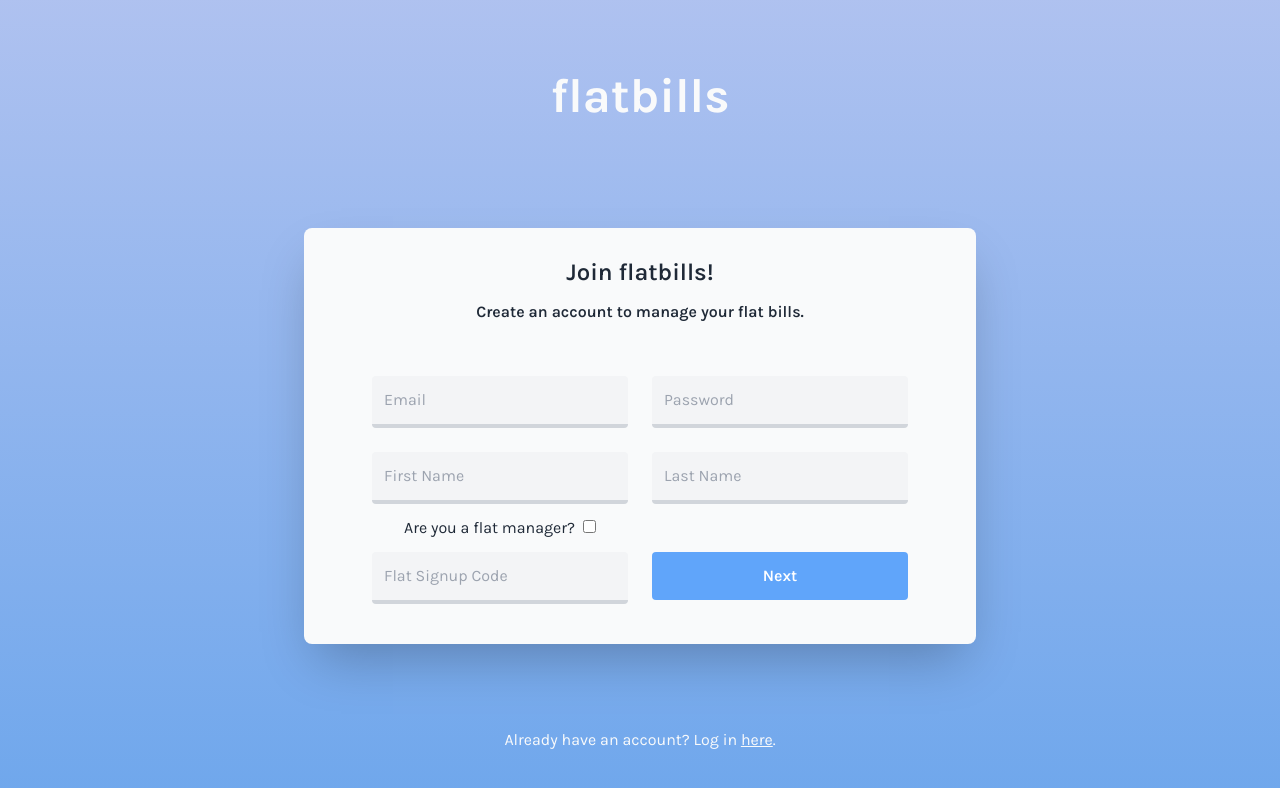
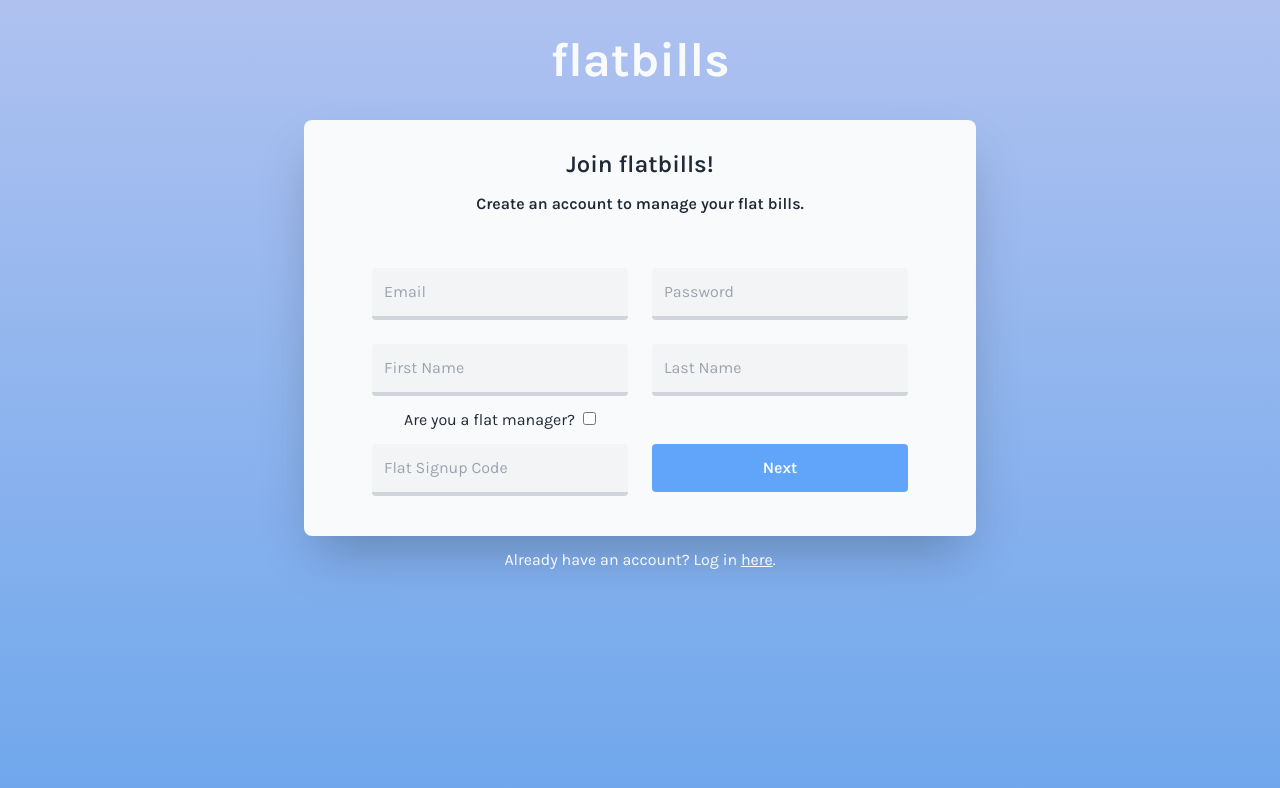
Before and after one commit to ethan-fraser/cosc349-assignment1, a React (Create React App) app in the folder webserver/: page /register in a window 1280 px wide. Shown: the top 788 px of the page. Built offline with nearby package versions, Linux system fonts and the light colour scheme; no server answers.

Commit message:
UI fixes

```diff
--- a/webserver/src/pages/Dashboard.js
+++ b/webserver/src/pages/Dashboard.js
@@ -199,7 +199,10 @@ class Dashboard extends React.Component {
         return (
             <div>
                 <nav className="bg-blue-400 flex flex-row">
-                    <h1 className="text-3xl text-gray-50 font-black text-left py-3 pl-5"><Link to="/dashboard">flatbills</Link></h1>
+                    <div className="flex flex-row">
+                        <h1 className="text-3xl text-gray-50 font-black text-left py-3 pl-5"><Link to="/dashboard">flatbills</Link></h1>
+                        <h2 className="text-3xl text-gray-200 font-black text-left py-3 ml-3">{UserStore.flatcode}</h2>
+                    </div>
                     <button
                         className="font-semibold text-blue-400 bg-white hover:bg-gray-50 rounded w-36 py-2 px-2 my-3 mr-5 absolute right-0"
                         onClick={ () => this.doLogout() }
--- a/webserver/src/pages/Login.js
+++ b/webserver/src/pages/Login.js
@@ -116,7 +116,7 @@ class Login extends React.Component {
         }
 
         return (
-            <div className="grid place-items-center body-bg min-h-screen">
+            <div className="body-bg min-h-screen">
                 <h1 className="text-5xl text-gray-50 font-black text-center py-9">flatbills</h1>
                 <div className="w-96 h-96 mx-auto bg-gray-50 rounded-lg shadow-2xl">
                     <div>
@@ -145,7 +145,7 @@ class Login extends React.Component {
                         />
                     </div>
                 </div>
-                <h5 className="text-base text-gray-50 font-regular text-center my-3">Don't have an account? Register <Link to="/register" className="underline">here</Link>.</h5>
+                <h5 className="text-base text-gray-50 font-regular text-center py-3">Don't have an account? Register <Link to="/register" className="underline">here</Link>.</h5>
             </div>
         );
     }
--- a/webserver/src/pages/Register.js
+++ b/webserver/src/pages/Register.js
@@ -145,7 +145,7 @@ class Register extends React.Component {
         }
 
         return (
-            <div className="grid place-items-center body-bg min-h-screen">
+            <div className="body-bg min-h-screen">
                 <h1 className="text-5xl text-gray-50 font-black text-center py-9">flatbills</h1>
                 <div className="w-max h-auto mx-auto bg-gray-50 rounded-lg shadow-2xl">
                     <div>
@@ -206,7 +206,7 @@ class Register extends React.Component {
                         </div>
                     </form>
                 </div>
-                <h5 className="text-base text-gray-50 font-regular text-center my-3">Already have an account? Log in <Link to="/login" className="underline">here</Link>.</h5>
+                <h5 className="text-base text-gray-50 font-regular text-center py-3">Already have an account? Log in <Link to="/login" className="underline">here</Link>.</h5>
             </div>
         );
     }
```
